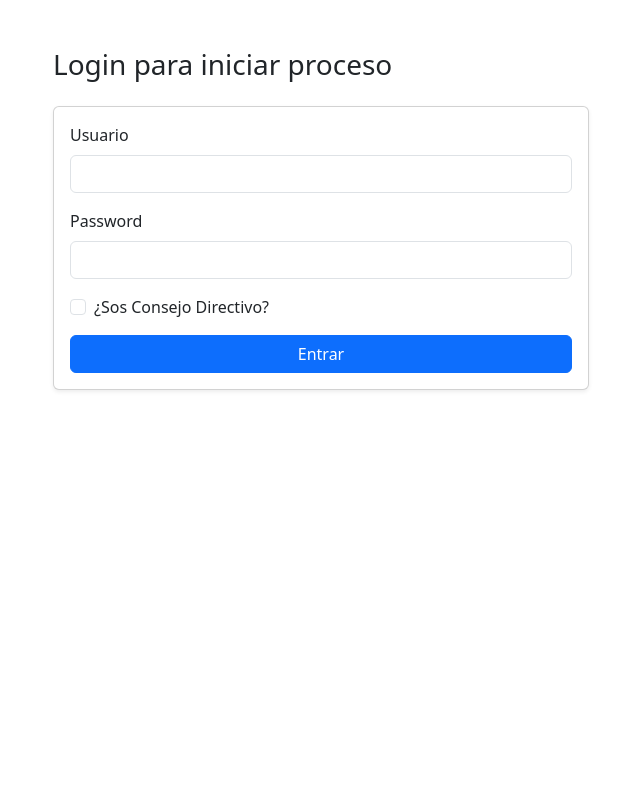
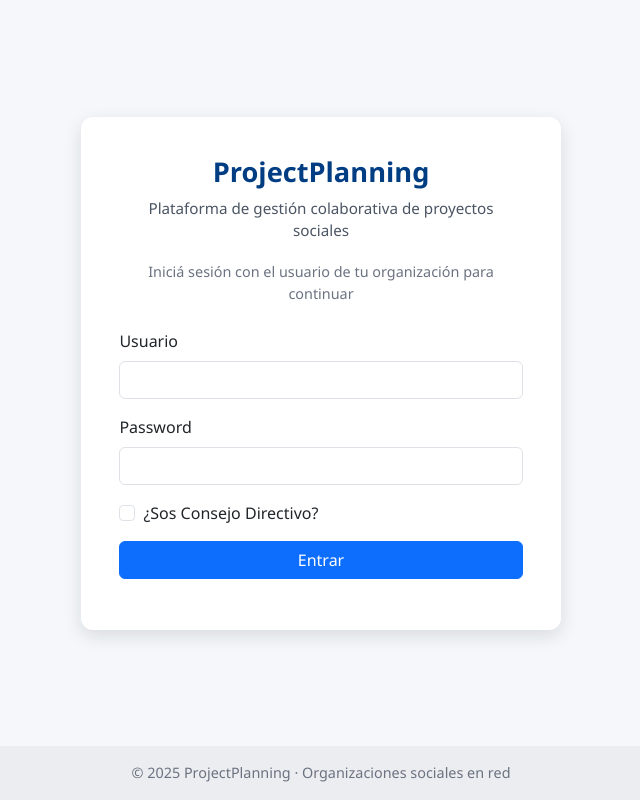
Before and after one commit to tobinapoli/api-front-bonita, a Django app: page /bonita/login/ in a window 1280 px wide. Shown: the whole page, without its empty margins (319-959 px from the left). Run offline with Django 5.2, Linux system fonts and the light colour scheme.

Commit message:
cambios al form login

```diff
--- a/bonita/templates/bonita/login.html
+++ b/bonita/templates/bonita/login.html
@@ -2,13 +2,92 @@
 <html lang="es">
 <head>
   <meta charset="utf-8">
-  <title>Login para iniciar proceso</title>
+  <meta name="viewport" content="width=device-width, initial-scale=1">
+  <title>Login para iniciar proceso | ProjectPlanning</title>
   <link href="https://cdn.jsdelivr.net/npm/bootstrap@5.3.3/dist/css/bootstrap.min.css" rel="stylesheet">
+
+  <style>
+    body {
+      background: #f5f7fa;
+      font-family: "Segoe UI", Roboto, Arial, sans-serif;
+    }
+
+    .page-wrapper {
+      min-height: 100vh;
+      display: flex;
+      flex-direction: column;
+    }
+
+    main {
+      flex: 1;
+      display: flex;
+      align-items: center;
+      justify-content: center;
+      padding: 2rem 1rem;
+    }
+
+    .login-box {
+      max-width: 480px;
+      width: 100%;
+      background: #ffffff;
+      border-radius: 12px;
+      box-shadow: 0 6px 18px rgba(15, 23, 42, 0.12);
+      padding: 2.2rem 2.4rem;
+    }
+
+    .app-title {
+      font-size: 1.7rem;
+      font-weight: 700;
+      color: #003d82;
+      margin-bottom: 0.25rem;
+      text-align: center;
+    }
+
+    .org-subtitle {
+      font-size: 0.95rem;
+      color: #4b5563;
+      text-align: center;
+      margin-bottom: 1.2rem;
+    }
+
+    .form-title {
+      font-size: 1.2rem;
+      font-weight: 600;
+      color: #111827;
+      margin-bottom: 1rem;
+      text-align: center;
+    }
+
+    .helper-text {
+      font-size: 0.9rem;
+      color: #6b7280;
+      margin-bottom: 1.5rem;
+      text-align: center;
+    }
+
+    footer {
+      background: rgba(0, 0, 0, 0.04);
+      padding: 1rem;
+      text-align: center;
+      font-size: 0.9rem;
+      color: #6b7280;
+    }
+  </style>
 </head>
 <body>
-<div class="container py-5" style="max-width:560px">
-  <h3 class="mb-4">Login para iniciar proceso</h3>
-  <form id="loginForm" class="card p-3 shadow-sm">
+<div class="page-wrapper">
+  <main>
+    <div class="login-box">
+      <div class="mb-3">
+        <div class="app-title">ProjectPlanning</div>
+        <div class="org-subtitle">Plataforma de gestión colaborativa de proyectos sociales</div>
+      </div>
+
+      <p class="helper-text">
+        Iniciá sesión con el usuario de tu organización para continuar
+      </p>
+
+      <form id="loginForm">
         <div class="mb-3">
           <label class="form-label">Usuario</label>
           <input name="user" class="form-control" required>
@@ -26,24 +105,41 @@
           </label>
         </div>
 
-    <button class="btn btn-primary">Entrar</button>
+        <button type="submit" class="btn btn-primary w-100" id="loginBtn">Entrar</button>
       </form>
+
       <div id="out" class="mt-3"></div>
+    </div>
+  </main>
+
+  <footer>
+    © 2025 ProjectPlanning · Organizaciones sociales en red
+  </footer>
 </div>
 
 <script>
 document.getElementById("loginForm").addEventListener("submit", async (e) => {
   e.preventDefault();
   const f = e.target;
+  const out = document.getElementById("out");
+
+  // Botón en modo "cargando"
+  const btn = document.getElementById("loginBtn");
+  const originalBtnHtml = btn.innerHTML;
+  btn.disabled = true;
+  btn.innerHTML = `
+    <span class="spinner-border spinner-border-sm me-2" aria-hidden="true"></span>
+    Entrando...
+  `;
+
+  // Limpiamos mensajes previos (solo se mostrarán errores)
+  out.innerHTML = "";
 
   const payload = {
     user: f.user.value,
     pass: f.pass.value,
     consejo: f.consejo.checked
   };
-
-  const out = document.getElementById("out");
-  out.innerHTML = '<div class="alert alert-info">Conectando con Bonita...</div>';
 
   try {
     const res = await fetch("/api/bonita/login/", {
@@ -57,17 +153,15 @@ document.getElementById("loginForm").addEventListener("submit", async (e) => {
       const errorMsg = j.error || "Usuario o contraseña incorrectos.";
       out.innerHTML =
         `<div class="alert alert-danger"><strong>Error:</strong> ${errorMsg}</div>`;
+      btn.disabled = false;
+      btn.innerHTML = originalBtnHtml;
       return;
     }
 
     const caseId = j.caseId;
     const casoExistente = j.casoExistente;
 
-    if (casoExistente) {
-      out.innerHTML = '<div class="alert alert-success">Retomando proceso existente...</div>';
-    } else {
-      out.innerHTML = '<div class="alert alert-success">Proceso iniciado correctamente...</div>';
-    }
+    // Ya no mostramos tarjetas verdes, solo seguimos el flujo
 
     // Pedimos el siguiente paso
     const res2 = await fetch("/api/bonita/next-step/", {
@@ -83,20 +177,27 @@ document.getElementById("loginForm").addEventListener("submit", async (e) => {
         u.searchParams.set("rol", j2.rol);
       }
       u.searchParams.set("case", caseId);
+      // No hace falta restaurar el botón, se va a otra página
       location.href = u.toString();
     } else if (res2.status === 409) {
       const errorMsg = j2.error || "No hay ninguna tarea pendiente en Bonita para este caso.";
       out.innerHTML =
         `<div class="alert alert-danger"><strong>Error:</strong> ${errorMsg}</div>`;
+      btn.disabled = false;
+      btn.innerHTML = originalBtnHtml;
     } else {
       const errorMsg = j2.error || "Error al determinar el siguiente paso.";
       out.innerHTML =
         `<div class="alert alert-danger"><strong>Error:</strong> ${errorMsg}</div>`;
+      btn.disabled = false;
+      btn.innerHTML = originalBtnHtml;
     }
 
   } catch (err) {
     out.innerHTML =
       `<div class="alert alert-danger"><strong>Error de red:</strong> No se pudo conectar al servidor.</div>`;
+    btn.disabled = false;
+    btn.innerHTML = originalBtnHtml;
   }
 });
 </script>
--- a/bonita/views.py
+++ b/bonita/views.py
@@ -417,7 +417,7 @@ def next_step_api(req: HttpRequest):
                                 "rol": "desconocido",
                                 "proyectoId": proyecto_id,
                                 "pedidoId": pedido_id,
-                                "error": "Rol no determinado. Volvé a intentar el login.",
+                                "error": "Credenciales incorrectas",
                             },
                             status=403,
                         )
```
Lines whose indentation alone changed are shown as unchanged.
